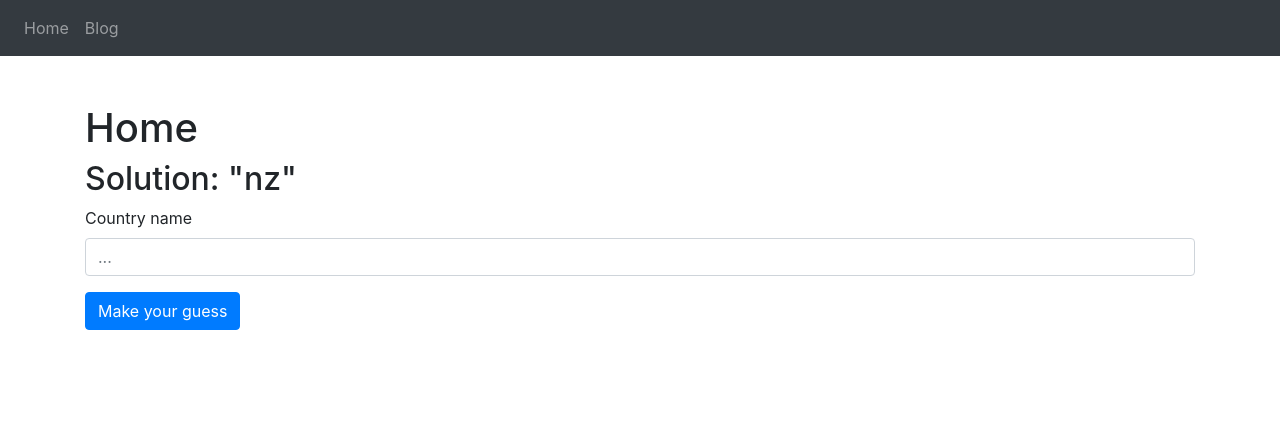
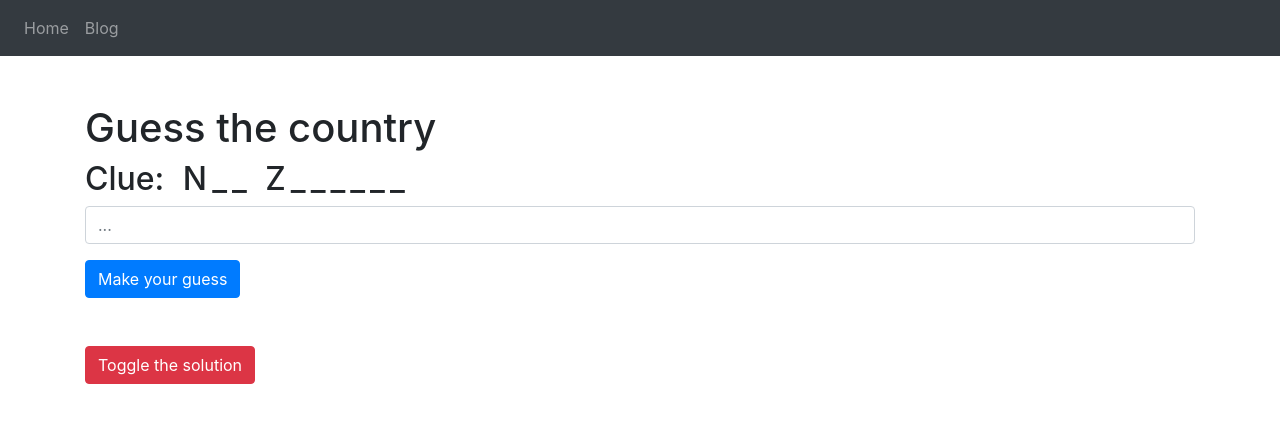
Before and after one commit to kyymichelle/country-guess, a React (Create React App) app: page / in a window 1280 px wide. Shown: the top 422 px of the page. Built offline with nearby package versions, Linux system fonts and the light colour scheme.

Commit message:
Passing answer into components, component cleanup

```diff
--- /dev/null
+++ b/src/components/CountryGuess/Cheat.tsx
@@ -0,0 +1,24 @@
+import React from 'react';
+import { Button } from 'react-bootstrap';
+import { Country } from '../../store/countries/types';
+
+interface CheatProps {
+  country: Country;
+}
+
+export const CountryGuessCheat: React.FC<CheatProps> = (props: CheatProps) => {
+  const [isShow, setIsShow] = React.useState(false);
+
+  return (
+    <div className="mt-5">
+      <Button
+        variant={'danger'}
+        onClick={() => {
+          setIsShow(!isShow);
+        }}>
+        Toggle the solution
+      </Button>
+      {isShow && <p className="mt-3">Solution: {JSON.stringify(props.country)}</p>}
+    </div>
+  );
+};
--- /dev/null
+++ b/src/components/CountryGuess/Clue.tsx
@@ -0,0 +1,21 @@
+import React from 'react';
+
+interface ClueProps {
+  countryName: string;
+}
+
+const clueStyle = {
+  letterSpacing: '5px',
+  marginLeft: '10px',
+};
+
+export const CountryGuessClue: React.FC<ClueProps> = (props: ClueProps) => {
+  const { countryName } = props;
+  const clue = countryName.toUpperCase().replace(/(?<!\b)\w/g, '_');
+
+  return (
+    <h2>
+      Clue: <span style={clueStyle}>{clue}</span>
+    </h2>
+  );
+};
--- a/src/components/CountryGuess/Form.tsx
+++ b/src/components/CountryGuess/Form.tsx
@@ -12,7 +12,6 @@ export const CountryGuessForm: React.FC<FormProps> = (props: FormProps) => {
   return (
     <Form name="country-guess-form" onSubmit={handleSubmit}>
       <Form.Group>
-        <Form.Label>Country name</Form.Label>
         <Form.Control type="text" name="guess-input" placeholder="..." onChange={handleChange} required />
       </Form.Group>
       <Button type="submit">Make your guess</Button>
--- a/src/components/CountryGuess/Game.tsx
+++ b/src/components/CountryGuess/Game.tsx
@@ -1,9 +1,10 @@
 import React, { FormEvent } from 'react';
 import { FormControlProps } from 'react-bootstrap';
-import { CountryGuessAlert, CountryGuessForm } from '.';
+import { Country } from '../../store/countries/types';
+import { CountryGuessAlert, CountryGuessCheat, CountryGuessClue, CountryGuessForm } from '.';
 
 interface GameProps {
-  countrySolution: string;
+  solution: Country;
 }
 
 interface GameState {
@@ -28,7 +29,7 @@ export const CountryGuessGame: React.FC<GameProps> = (props: GameProps) => {
 
     setState({
       ...state,
-      isCorrect: validateCountryGuess(state.countryGuess, props.countrySolution),
+      isCorrect: validateCountryGuess(state.countryGuess, props.solution.name),
       guessCount: state.guessCount + 1,
     });
   };
@@ -44,7 +45,9 @@ export const CountryGuessGame: React.FC<GameProps> = (props: GameProps) => {
       {state.guessCount > 0 && (
         <CountryGuessAlert isCorrect={state.isCorrect} guessCount={state.guessCount}></CountryGuessAlert>
       )}
+      <CountryGuessClue countryName={props.solution.name}></CountryGuessClue>
       <CountryGuessForm handleChange={handleChange} handleSubmit={handleSubmit}></CountryGuessForm>
+      <CountryGuessCheat country={props.solution}></CountryGuessCheat>
     </div>
   );
 };
--- a/src/components/CountryGuess/index.js
+++ b/src/components/CountryGuess/index.js
@@ -1,3 +1,5 @@
 export { CountryGuessAlert } from './Alert';
+export { CountryGuessCheat } from './Cheat';
+export { CountryGuessClue } from './Clue';
 export { CountryGuessForm } from './Form';
 export { CountryGuessGame } from './Game';
--- a/src/containers/Home.tsx
+++ b/src/containers/Home.tsx
@@ -1,30 +1,33 @@
 import React from 'react';
 import { useDispatch, useSelector } from 'react-redux';
 import { Container } from 'react-bootstrap';
+
 import { fetchCountries } from '../store/countries/actions';
-import { getRandomCountryCode } from '../store/countries/selectors';
+import { getIsLoading, getCountryByCode, getRandomCountryCode } from '../store/countries/selectors';
+
 import { NavMain } from '../components/Nav';
 import { CountryGuessGame } from '../components/CountryGuess';
 
 export const Home: React.FC = () => {
   const dispatch = useDispatch();
-  const country = useSelector(state => getRandomCountryCode(state));
+  const countryCode = useSelector(state => getRandomCountryCode(state));
+  const isLoading = useSelector(state => getIsLoading(state));
+  const country = useSelector(state => getCountryByCode(state, countryCode));
 
   React.useEffect(() => {
     dispatch(fetchCountries()); // Populate store
   }, [dispatch]);
 
-  React.useEffect(() => {
-    console.log('RANDOM SELECTED', country);
-  }, [country]);
-
   return (
     <div className="page-home">
       <NavMain></NavMain>
       <Container className="py-5">
-        <h1>Home</h1>
-        <h2>Solution: {JSON.stringify(country)}</h2>
-        <CountryGuessGame countrySolution={country ? country.name : ''}></CountryGuessGame>
+        <h1>Guess the country</h1>
+        {!isLoading && country ? (
+          <CountryGuessGame solution={country}></CountryGuessGame>
+        ) : (
+          <h2>Loading countries...</h2>
+        )}
       </Container>
     </div>
   );
--- a/src/static/markdown/blog.md
+++ b/src/static/markdown/blog.md
@@ -113,5 +113,8 @@ Initially, the redux store started with just the countries reducer - which popul
 
 #### TODOs
 
+- Fix tests
 - In /containers/Blog.tsx fix fetch() with something that works cross browser because it's not supported by IE - maybe a polyfill?
-- Tidy up the types in the redux store - fix apropriate `any` types
+- Tidy up the types in the redux store - e.g. fix `any` with appropriate types
+- Improve solution checking - e.g. accomodate the use of special characters
+- Fill in guess character by character
--- a/src/store/countries/actions.ts
+++ b/src/store/countries/actions.ts
@@ -34,12 +34,13 @@ export const fetchCountries = (): any => {
     //     dispatch(fetchCountriesError(error));
     //   });
 
+    // Test data
     dispatch(
       fetchCountriesSuccess([
         { code: 'aus', name: 'australia' },
         { code: 'ch', name: 'china' },
         { code: 'nz', name: 'new zealand' },
-        { code: 'tw', name: 'taiwan' },
+        { code: 'kr', name: 'south korea' },
       ]),
     );
   };
--- a/src/store/countries/selectors.ts
+++ b/src/store/countries/selectors.ts
@@ -1,11 +1,14 @@
-import { AppState } from '../';
-import { Country, CountriesState } from './types';
+import { Country } from './types';
 
-export const getCountryByCode = (state: any, code: string): Country | undefined => {
-  return state.countries ? state.countries.countriesData[code] : undefined;
+export const getIsLoading = (state: any): boolean => {
+  return state.countries ? state.countries.isLoading : false;
 };
 
-export const getRandomCountryCode = (state: any): Country | null => {
+export const getCountryByCode = (state: any, code: string | null): Country | undefined => {
+  return state.countries && code ? state.countries.countriesData[code] : undefined;
+};
+
+export const getRandomCountryCode = (state: any): string | null => {
   const { countriesKeys } = state.countries;
   return countriesKeys && countriesKeys.length > 0
     ? countriesKeys[Math.floor(Math.random() * countriesKeys.length)]
--- a/src/store/gameState/reducer.ts
+++ b/src/store/gameState/reducer.ts
@@ -6,7 +6,7 @@ const initialState: GameState = {
   currentSolution: null,
 };
 
-export const countriesReducer = (state = initialState, action: GameStateActionTypes): GameState => {
+export const gameStateReducer = (state = initialState, action: GameStateActionTypes): GameState => {
   switch (action.type) {
     case SETUP:
       return {
--- a/src/store/index.ts
+++ b/src/store/index.ts
@@ -2,9 +2,11 @@ import { createStore, combineReducers, applyMiddleware } from 'redux';
 import thunkMiddleware from 'redux-thunk';
 import { composeWithDevTools } from 'redux-devtools-extension';
 import { countriesReducer } from './countries/reducer';
+// import { gameStateReducer } from './gameState/reducer';
 
 const rootReducer = combineReducers({
   countries: countriesReducer,
+  // gameState: gameStateReducer,
 });
 
 export type AppState = ReturnType<typeof rootReducer>;
```
Also changed, not shown: 2 other files (tests, documents, lock files or other folders).
